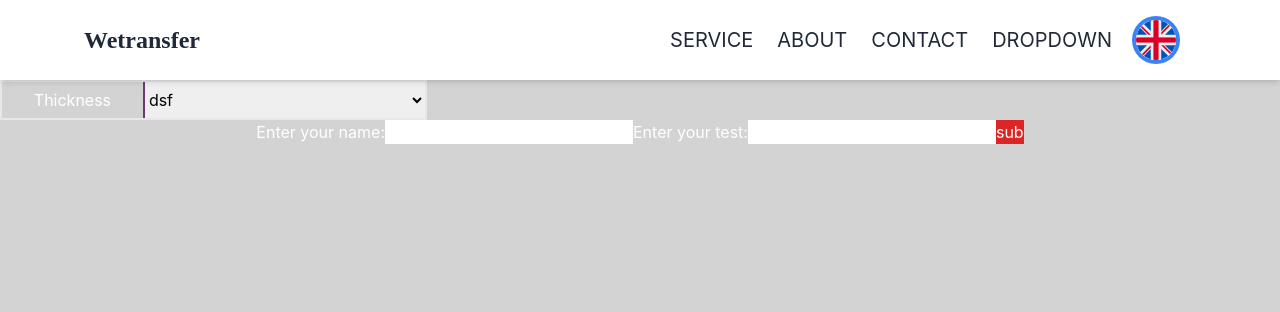
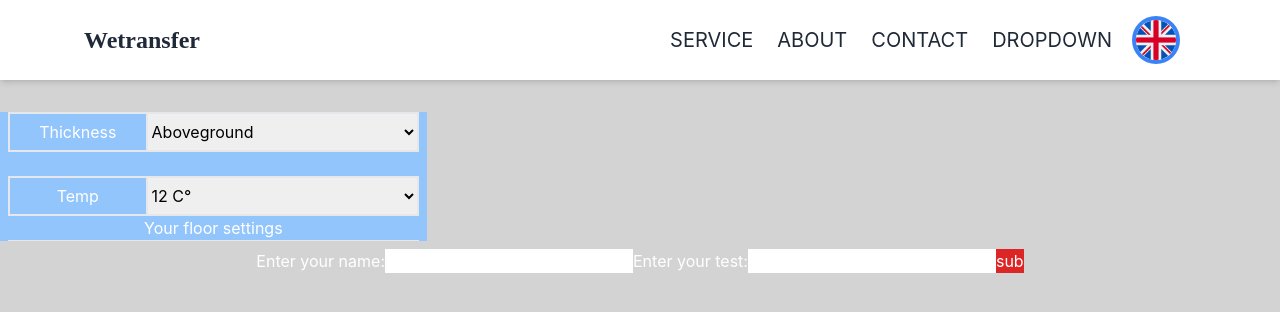
Before and after one commit to Sleepless-frenzied/wetransfer, a React (Create React App) app: page /About in a window 1280 px wide. Shown: the top 312 px of the page. Built offline with nearby package versions, Linux system fonts and the light colour scheme.

Commit message:
dropdown stuff and data

```diff
--- a/src/pages/About.js
+++ b/src/pages/About.js
@@ -6,15 +6,39 @@ import {useNavigate} from 'react-router-dom';
 
 function About(){
 
-    const options = [
-        { label: "dsf" },
-        { label: "blablablabla" }
+    const optionsThick = [
+        { label: "Aboveground" },
+        { label: "Semi-Buried" },
+        { label: "Buried" },
+    ];
+    const optionsTemp = [
+        { label: "12 C°" },
+        { label: "13 C°" },
+        { label: "14 C°" },
+        { label: "15 C°" },
+        { label: "16 C°" },
+    ];
+    const optionsFloor = [
+        { label: "Expanded polystyrene" },
+        { label: "Extruded polystyrene" },
+        { label: "Polyurethane" },
+        { label: "Concrete only" },
+        { label: "Brick only" },
+        { label: "Clay" },
+    ];
+    const optionsCeiling = [
+        { label: "Expanded polystyrene" },
+        { label: "Extruded polystyrene" },
+        { label: "Polyurethane" },
+        { label: "Concrete only" },
+        { label: "Brick only" },
+        { label: "Clay" },
     ];
     function Dropdown({ name, text, options, CN, value, handleChange }) {
         return (
             <div className={CN}>
                 <div className={" grid grid-rows border-2 dark:border-darkDivi"}>
-                    <div className="flex flex-wrap divide-x-2 divide-darkDivi ">
+                    <div className="flex flex-wrap divide-x-2 dark:divide-darkDivi ">
                         <p className=" w-1/3 py-1.5">{text}</p>
                         <select
                             className=" w-2/3 text-black"
@@ -40,7 +64,8 @@ function About(){
 
     const [details, setDetails] = useState({
         name: "",
-        Thickness: "dsf"
+        Thickness: "Aboveground",
+        Temp:"12 C°"
     });
 
     const handleChange = (e) => {
@@ -73,15 +98,36 @@ function About(){
 
             <form onSubmit={handleSubmit}>
 
+                <br/>
+
+                <div className={"bg-blue-300 w-1/3"}>
+                    <div className=" grid gird-cols mx-2 my-2 ">
 
                         <Dropdown
                             name={"Thickness"}
-                    options={options}
+                            options={optionsThick}
                             value={details.Thickness}
                             text={"Thickness"}
-                    CN={"w-1/3"}
+                            CN={""}
                             handleChange={handleChange}
                         />
+                        <br/>
+                        <Dropdown
+                            name={"Temp"}
+                            options={optionsTemp}
+                            value={details.Temp}
+                            text={"Temp"}
+                            CN={""}
+                            handleChange={handleChange}
+                        />
+
+                        <div className={""}>
+                            Your floor settings
+                            <hr/>
+                        </div>
+                    </div>
+                </div>
+
 
                 <label>
                     Enter your name:
```
Lines whose indentation alone changed are shown as unchanged.
